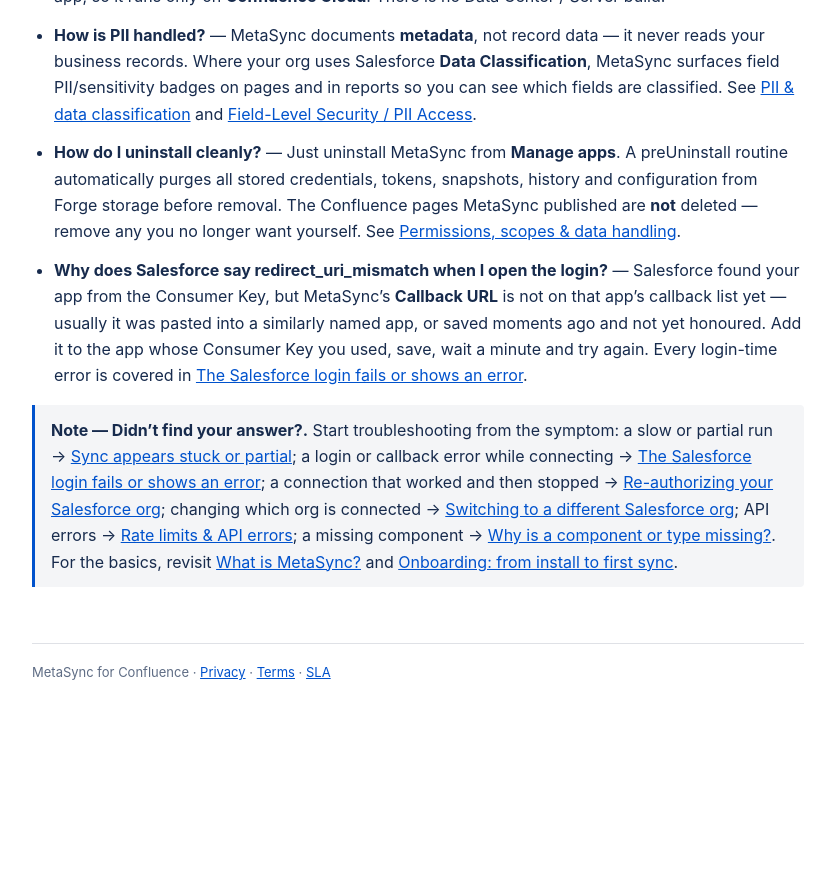
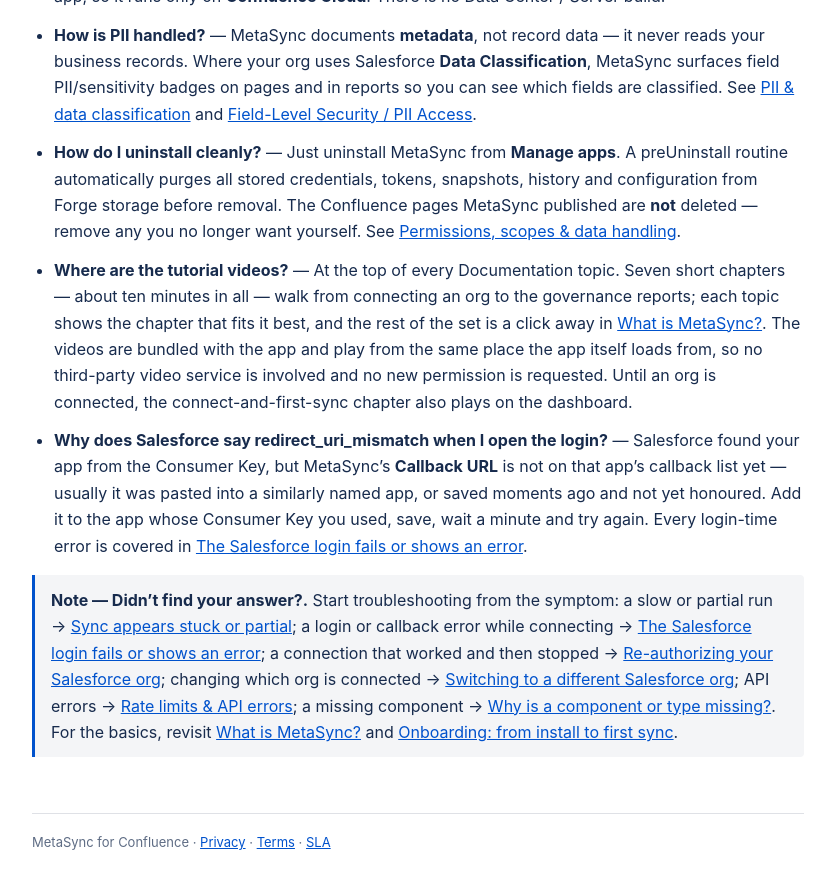
Before and after one commit to metasync-cloud/docs, a Jekyll site: the page built from troubleshooting.md, in a window 1280 px wide and 900 px high, scrolled down 22084 px. Shown: the top 889 px of the window, without its empty margins (222-1057 px from the left). Built offline with Jekyll 4.4.1, drawn with Linux system fonts in a browser that asks for light colours; our own code applies the rules of GitHub Pages for plain Markdown files; before the commit the page ends 22847 px from its top, so only the background shows below that.

Commit message:
Docs refresh: FAQ entry for the in-app tutorial videos

```diff
--- a/troubleshooting.md
+++ b/troubleshooting.md
@@ -352,6 +352,7 @@ Related: [Live View overview](live-view.md#live-data-dictionary) · [Permissions
 - **Does MetaSync work with Confluence Data Center or Server?** — No. MetaSync is a **Forge Cloud** app, so it runs only on **Confluence Cloud**. There is no Data Center / Server build.
 - **How is PII handled?** — MetaSync documents **metadata**, not record data — it never reads your business records. Where your org uses Salesforce **Data Classification**, MetaSync surfaces field PII/sensitivity badges on pages and in reports so you can see which fields are classified. See [PII & data classification](concepts.md#pii-classification) and [Field-Level Security / PII Access](reports-reference.md#report-fls-pii).
 - **How do I uninstall cleanly?** — Just uninstall MetaSync from **Manage apps**. A preUninstall routine automatically purges all stored credentials, tokens, snapshots, history and configuration from Forge storage before removal. The Confluence pages MetaSync published are **not** deleted — remove any you no longer want yourself. See [Permissions, scopes & data handling](#ts-permissions-scopes).
+- **Where are the tutorial videos?** — At the top of every Documentation topic. Seven short chapters — about ten minutes in all — walk from connecting an org to the governance reports; each topic shows the chapter that fits it best, and the rest of the set is a click away in [What is MetaSync?](getting-started.md#what-is-metasync). The videos are bundled with the app and play from the same place the app itself loads from, so no third-party video service is involved and no new permission is requested. Until an org is connected, the connect-and-first-sync chapter also plays on the dashboard.
 - **Why does Salesforce say redirect_uri_mismatch when I open the login?** — Salesforce found your app from the Consumer Key, but MetaSync's **Callback URL** is not on that app's callback list yet — usually it was pasted into a similarly named app, or saved moments ago and not yet honoured. Add it to the app whose Consumer Key you used, save, wait a minute and try again. Every login-time error is covered in [The Salesforce login fails or shows an error](#ts-connect-errors).
 
 > **Note — Didn't find your answer?.** Start troubleshooting from the symptom: a slow or partial run → [Sync appears stuck or partial](#ts-sync-stuck); a login or callback error while connecting → [The Salesforce login fails or shows an error](#ts-connect-errors); a connection that worked and then stopped → [Re-authorizing your Salesforce org](#ts-reconnect); changing which org is connected → [Switching to a different Salesforce org](#ts-switch-org); API errors → [Rate limits & API errors](#ts-rate-limits); a missing component → [Why is a component or type missing?](#ts-missing-types). For the basics, revisit [What is MetaSync?](getting-started.md#what-is-metasync) and [Onboarding: from install to first sync](getting-started.md#onboarding).
```
